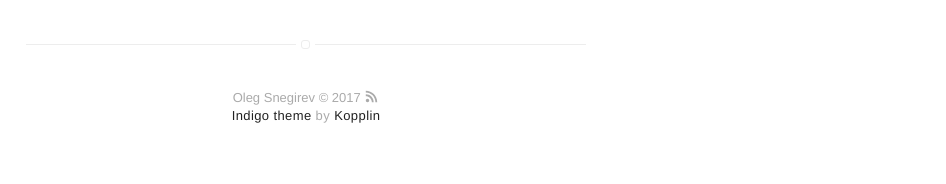
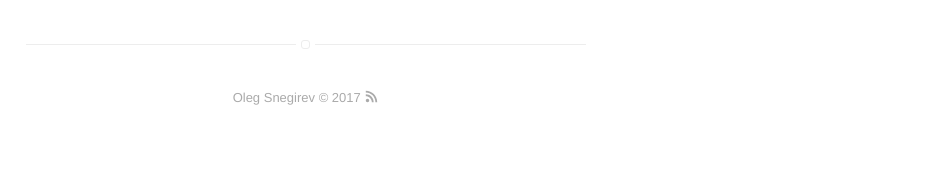
Before and after one commit to lenchevsky/lenchevsky.github.io, a Jekyll site: the page built from blog/index.html, in a window 1280 px wide. Shown: the part 983-1167 px from the top of the page, without its empty margins (334-1280 px from the left). Built offline with Jekyll 4.4.1, drawn with Linux system fonts in a browser that asks for light colours; after the commit the page ends 1128 px from its top, so only the background shows below that.

Commit message:
New footer

```diff
--- a/_includes/footer.html
+++ b/_includes/footer.html
@@ -1,7 +1,3 @@
 <footer class="footer-main">
     {{ site.name }} © {{ site.time | date: '%Y' }} <a class="link" href="{{ site.url }}/feed.xml" target="_blank"><svg class="icon icon-rss"><use xlink:href="#icon-rss"></use></svg></a>
-
-    <p class="extra">
-        <a class="link" href="https://github.com/sergiokopplin/indigo">Indigo theme</a> by <a class="link" href="http://koppl.in">Kopplin</a>
-    </p>
 </footer>
```
